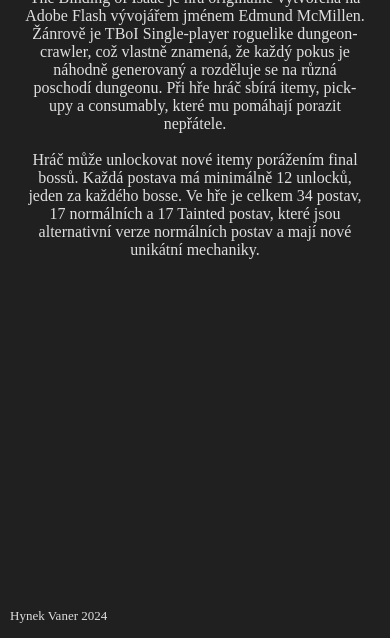
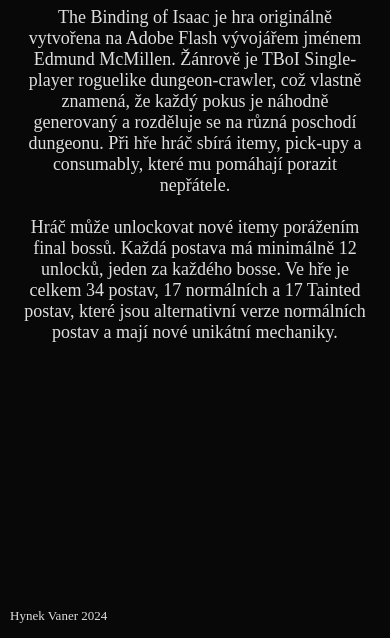
Before and after one commit to hynekvaner/tboi, a plain HTML site: page index.html in a window 390 px wide. Shown: the part 206-844 px from the top of the page. Drawn offline with Linux system fonts and the light colour scheme; a web font is replaced by a local one.

Commit message:
phone different now

```diff
--- a/style.css
+++ b/style.css
@@ -1,6 +1,7 @@
 
 
 body{
+    margin: 5px;
     text-align: center;
     background-color:rgb(32, 32, 32);
     color:rgb(223, 223, 223)
@@ -35,3 +36,11 @@ a:hover{
 p{
     margin: 15px;
 }
+
+
+@media only screen and (max-width: 600px) {
+    body {
+      background-color: rgb(8, 8, 8);
+      font-size: large;
+    }
+  }
```
